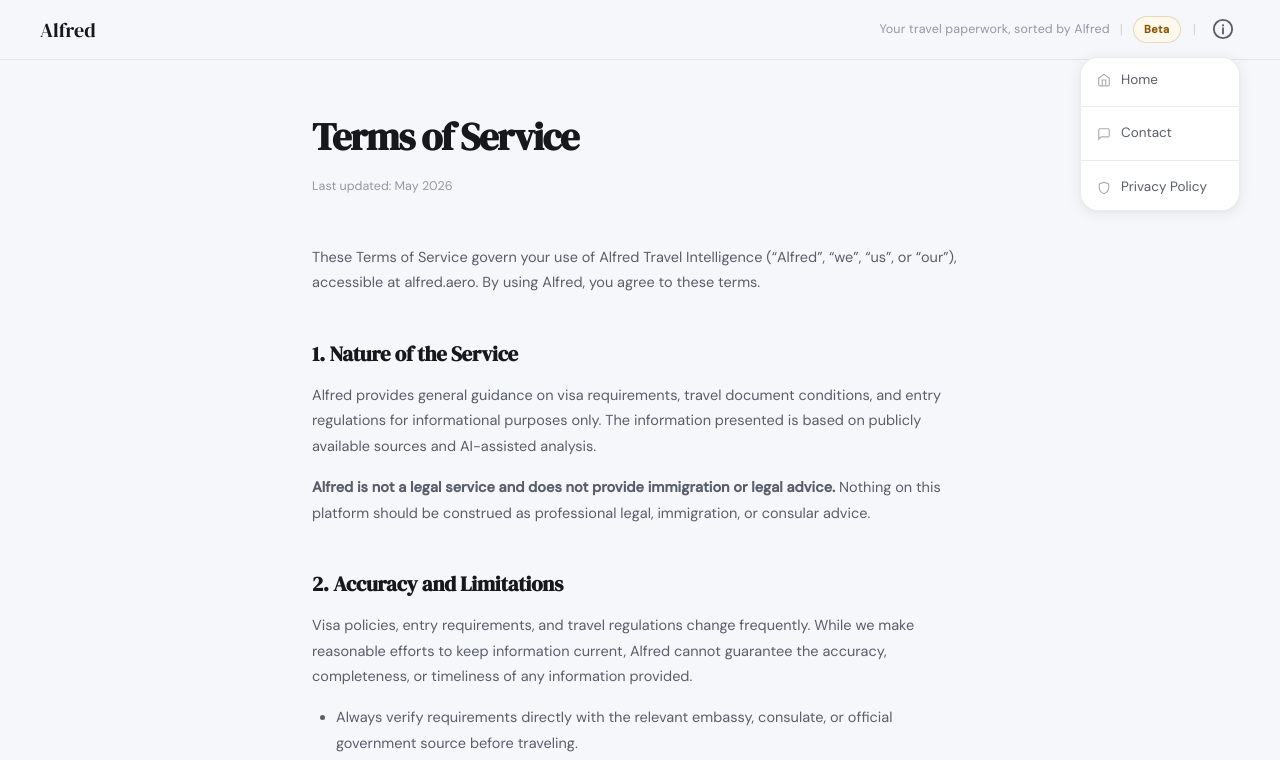
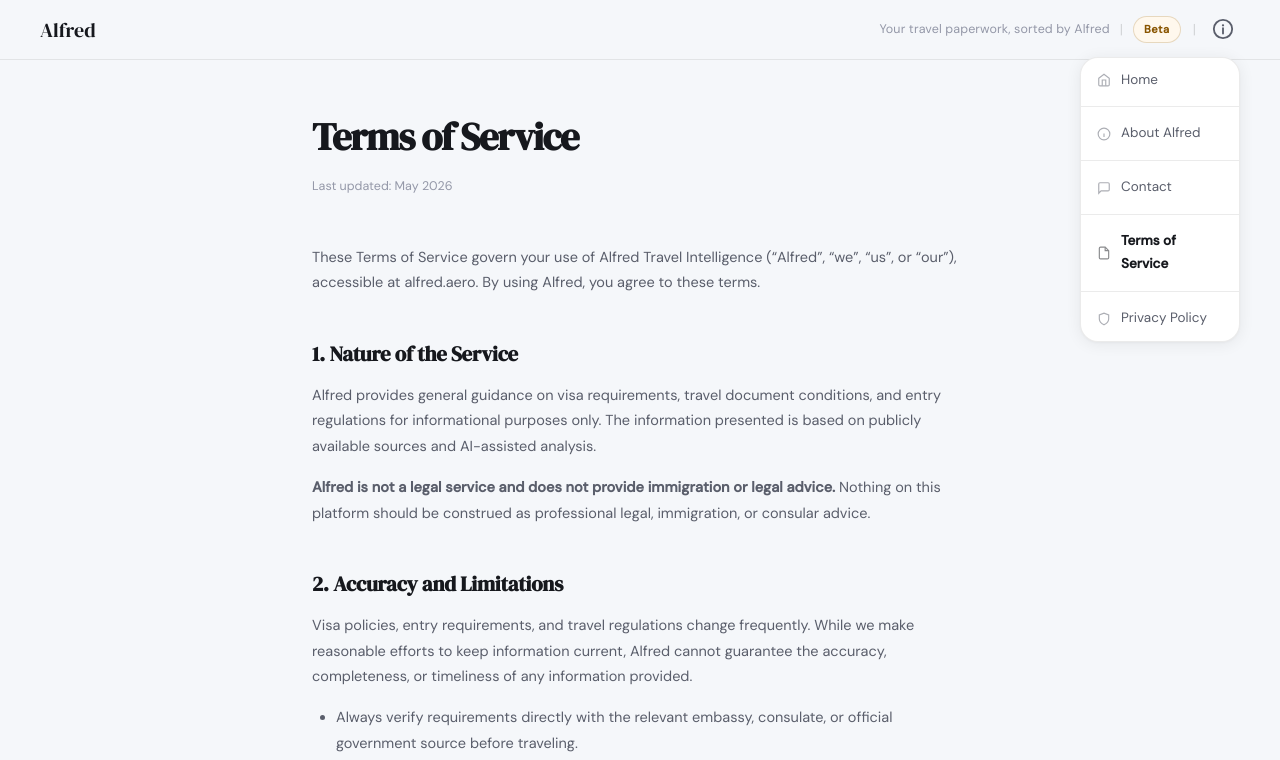
Before and after one commit to tzortzistzo/alfred, a plain HTML site: page terms.html in a window 1280 px wide. Both pictures are taken after a click on the button "Menu". Shown: the top 760 px of the page. Drawn offline with Linux system fonts and the light colour scheme.

Commit message:
Update terms.html

```diff
--- a/terms.html
+++ b/terms.html
@@ -88,9 +88,19 @@
           Home
         </a>
         <div class="menu-divider"></div>
+        <a class="menu-item" href="about.html">
+          <svg width="14" height="14" viewBox="0 0 24 24" fill="none" stroke="currentColor" stroke-width="2"><circle cx="12" cy="12" r="10"/><line x1="12" y1="8" x2="12" y2="8" stroke-width="2.5"/><line x1="12" y1="11" x2="12" y2="17"/></svg>
+          About Alfred
+        </a>
+        <div class="menu-divider"></div>
         <a class="menu-item" href="contact.html">
           <svg width="14" height="14" viewBox="0 0 24 24" fill="none" stroke="currentColor" stroke-width="2"><path d="M21 15a2 2 0 0 1-2 2H7l-4 4V5a2 2 0 0 1 2-2h14a2 2 0 0 1 2 2z"/></svg>
           Contact
+        </a>
+        <div class="menu-divider"></div>
+        <a class="menu-item" href="terms.html" style="font-weight:700;color:var(--text)">
+          <svg width="14" height="14" viewBox="0 0 24 24" fill="none" stroke="currentColor" stroke-width="2"><path d="M14 2H6a2 2 0 0 0-2 2v16a2 2 0 0 0 2 2h12a2 2 0 0 0 2-2V8z"/><polyline points="14 2 14 8 20 8"/></svg>
+          Terms of Service
         </a>
         <div class="menu-divider"></div>
         <a class="menu-item" href="privacy.html">
```
